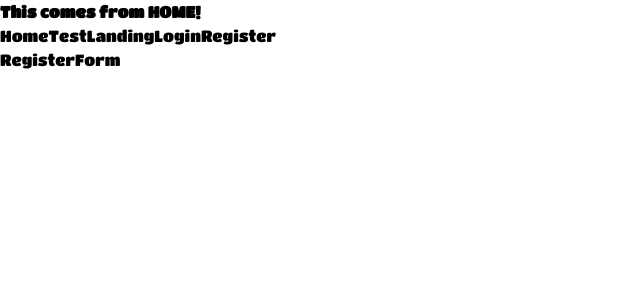
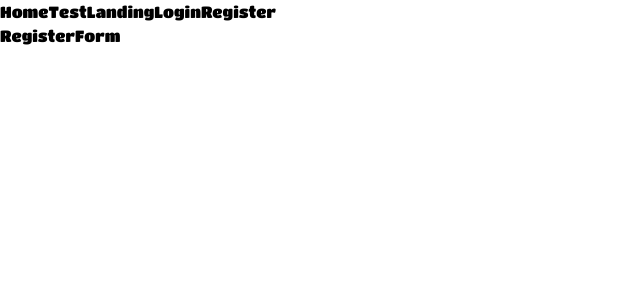
Before and after one commit to aleswebgit/Deploy-Habit-Front-End, a React (Create React App) app: page /register in a window 1280 px wide. Shown: the top 300 px of the page, without its empty margins (0-640 px from the left). Built offline with nearby package versions, Linux system fonts and the light colour scheme.

Commit message:
fix flux routes

```diff
--- a/src/App.js
+++ b/src/App.js
@@ -1,30 +1,12 @@
 import './App.css';
-import Home from './Views/Home';
-import Landing from './Views/Landing';
-import React, { useEffect, useState } from 'react';
 import RoutesConfig from './routes/RoutesConfig'
 
 
 function App() {
 
-  const [loading, setLoading] = useState(false);
-
-  useEffect(() => {
-    setLoading(true)
-    setTimeout(()=> {
-      setLoading(false)
-    },1000)
-  },[])
-
   return (
     <div>
-      {loading ?
-      <Landing
-      loading = {loading}/>
-      : <Home/>}
-
       <RoutesConfig />
-
     </div>
   );
 }
--- a/src/Views/Home.jsx
+++ b/src/Views/Home.jsx
@@ -1,11 +1,32 @@
-import React from 'react'
+import { useEffect, useState } from 'react';
+import Category from '../Components/Category'
+import Landing from '../Views/Landing';
 
 
-const home = () => {
+const Home = () => {
+  const [loading, setLoading] = useState(false);
+
+  useEffect(() => {
+    setLoading(true)
+    setTimeout(()=> {
+      setLoading(false)
+    },1000)
+  },[])
+
   return (
-    <div className='font-bold'>This comes from HOME!</div>
+    <div>
+      {loading
+        ? <Landing loading = {loading}/>
+      : (
+        <>
+          This comes from HOME!
+          <Category/>
+        </>
+      )}
+    </div>
+
 
   )
 }
 
-export default home
+export default Home
--- /dev/null
+++ b/src/Views/Section.jsx
@@ -0,0 +1,8 @@
+
+const Section = () => {
+  return (
+    <div>Section</div>
+  )
+}
+
+export default Section
```
